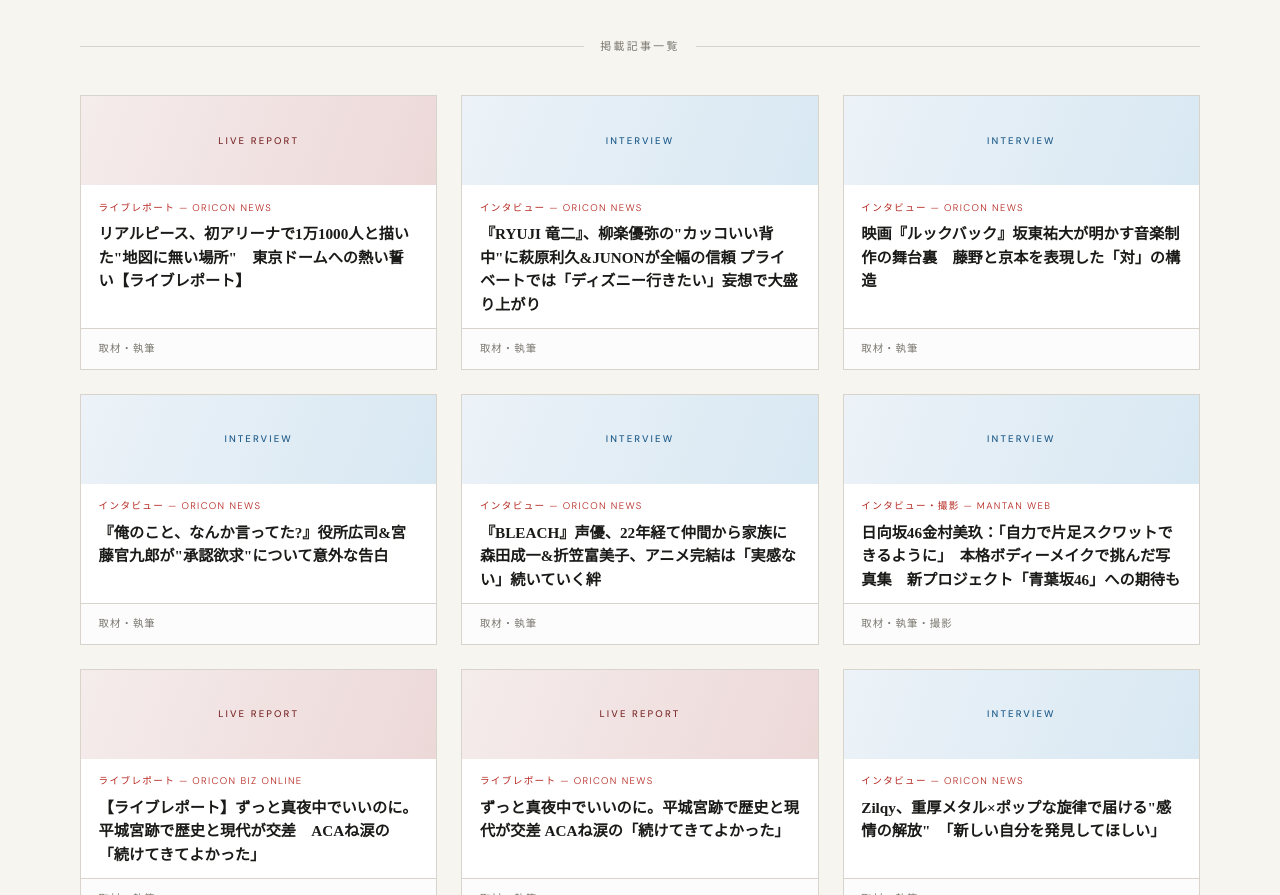
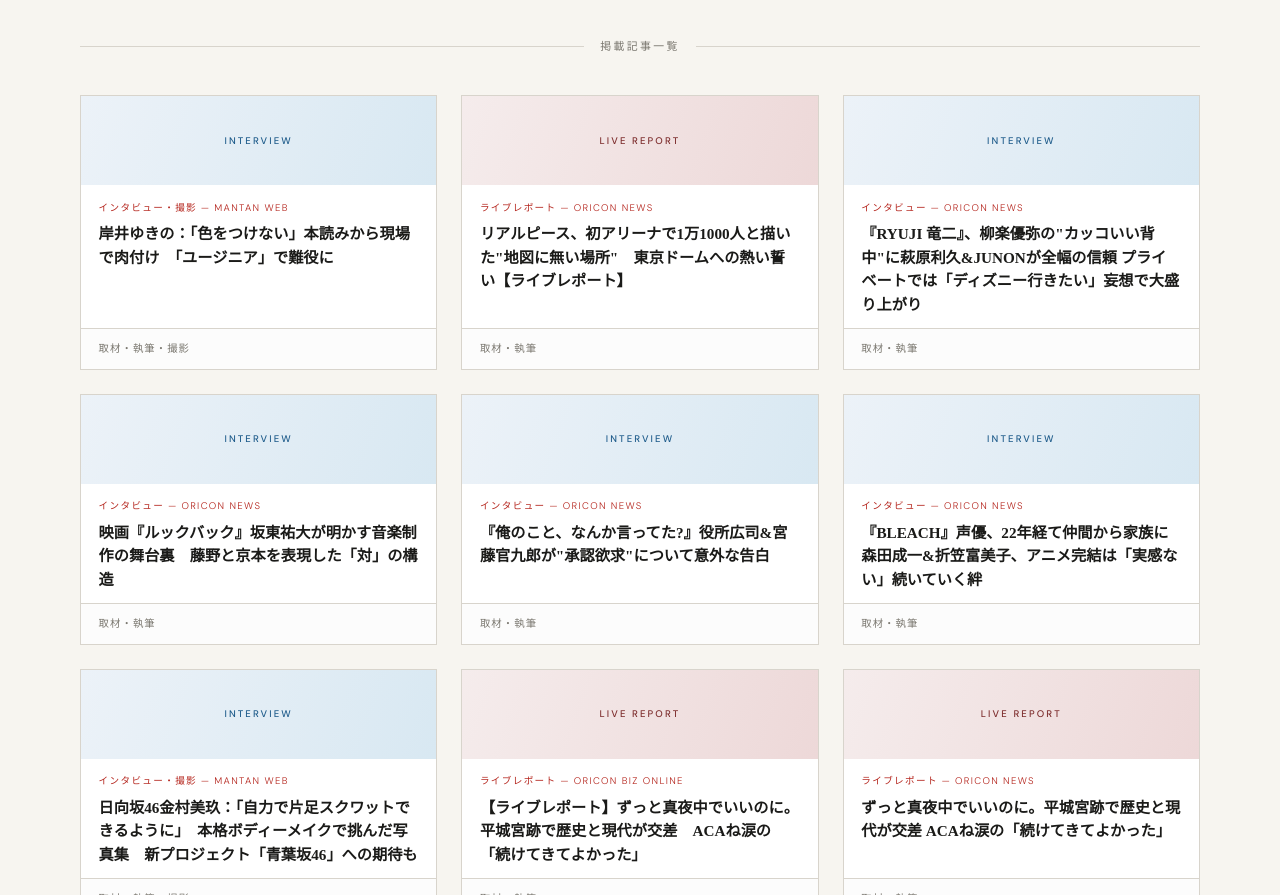
Before and after one commit to snowendo/snowendo.github.io, a plain HTML site: page index.html in a window 1280 px wide. Shown: the part 1449-2344 px from the top of the page. Drawn offline with nearby package versions, Linux system fonts and the light colour scheme; a web font is replaced by a local one.

Commit message:
Add files via upload

```diff
--- a/index.html
+++ b/index.html
@@ -313,6 +313,14 @@ footer{background:var(--ink);color:var(--paper);padding:2rem 2.5rem;
       <span class="works-divider-label">掲載記事一覧</span>
       <span class="works-divider-line"></span>
     </div>
+    <a class="work-card reveal" href="https://mantan-web.jp/article/20261007dog00m200080000a.html" target="_blank" rel="noopener" data-cat="interview">
+      <div class="work-img cat-interview"><span class="work-img-label">Interview</span></div>
+      <div class="work-body">
+        <p class="work-tag">インタビュー・撮影 — MANTAN WEB</p>
+        <p class="work-title">岸井ゆきの：「色をつけない」本読みから現場で肉付け　「ユージニア」で難役に</p>
+      </div>
+      <div class="work-footer"><span class="work-type">取材・執筆・撮影</span><span class="work-arrow">→</span></div>
+    </a>
     <a class="work-card reveal" href="https://www.oricon.co.jp/special/76763/" target="_blank" rel="noopener" data-cat="live">
       <div class="work-img cat-live"><span class="work-img-label">Live Report</span></div>
       <div class="work-body">
```
